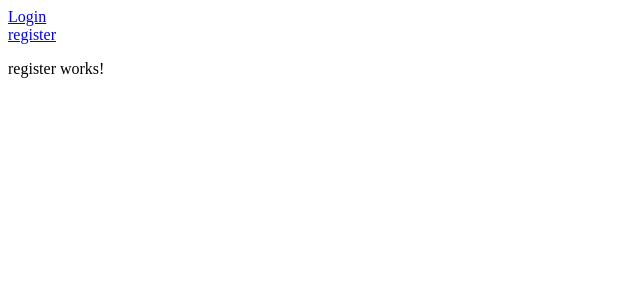
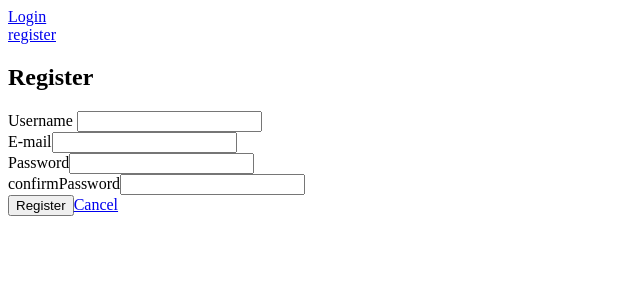
Before and after one commit to zerajicnemanja/BookingAppClient, an Angular app in the folder BookingAppClient/: page /register in a window 1280 px wide. Shown: the top 300 px of the page, without its empty margins (0-640 px from the left). Built offline with nearby package versions, Linux system fonts and the light colour scheme.

Commit message:
registration done, loging in partially done

```diff
--- a/BookingAppClient/src/app/app.module.ts
+++ b/BookingAppClient/src/app/app.module.ts
@@ -10,7 +10,8 @@ import { RegisterComponent } from './register/register.component';
 import { HomeComponent } from './home/home.component'
 import {routing} from 'app/app.routing'
 import { FormsModule }    from '@angular/forms';
-
+import {AuthGuard} from 'app/guard/auth.guard';
+import {RegisterService} from 'app/services/register.service';
 import {AuthenticationService} from 'app/services/authentication.service'
 
 
@@ -29,7 +30,7 @@ import {AuthenticationService} from 'app/services/authentication.service'
   FormsModule,
     routing
   ],
-  providers: [LocationService,  AuthenticationService],
+  providers: [LocationService,  AuthenticationService,AuthGuard,RegisterService],
   bootstrap: [AppComponent]
 })
 export class AppModule { }
--- a/BookingAppClient/src/app/app.routing.ts
+++ b/BookingAppClient/src/app/app.routing.ts
@@ -4,9 +4,10 @@ import { Routes, RouterModule } from '@angular/router';
 import { LoginComponent } from './login/login.component';
 import { RegisterComponent } from './register/register.component';
 import {HomeComponent} from './home/home.component';
+import {AuthGuard} from 'app/guard/auth.guard';
 
 const appRoutes: Routes = [
-    { path: '', component: HomeComponent},
+    { path: '', component: HomeComponent,canActivate:[AuthGuard]},
     { path: 'login', component: LoginComponent },
     { path: 'register', component: RegisterComponent },
 
--- /dev/null
+++ b/BookingAppClient/src/app/guard/auth.guard.ts
@@ -0,0 +1,18 @@
+import { Injectable } from '@angular/core';
+import { Router, CanActivate, ActivatedRouteSnapshot, RouterStateSnapshot } from '@angular/router';
+
+@Injectable()
+export class AuthGuard implements CanActivate {
+
+    constructor(private router: Router) { }
+
+    canActivate(route: ActivatedRouteSnapshot, state: RouterStateSnapshot) {
+        if (localStorage.getItem('currentUser')) {
+            // logged in so return true
+            return true;
+        }
+
+        this.router.navigate(['/login'], { queryParams: { returnUrl: state.url }});
+        return false;
+    }
+}
--- a/BookingAppClient/src/app/login/login.component.html
+++ b/BookingAppClient/src/app/login/login.component.html
@@ -1,19 +1,18 @@
-<div class="col-md-6 col-md-offset-3">
+
     <h2>Login</h2>
     <form name="form" (ngSubmit)="f.form.valid && login()" #f="ngForm" novalidate>
-        <div class="form-group" [ngClass]="{ 'has-error': f.submitted && !username.valid }">
+        <div [ngClass]="{ 'has-error': f.submitted && !username.valid }">
             <label for="username">Username</label>
-            <input type="text" class="form-control" name="username" [(ngModel)]="model.username" #username="ngModel" required />
-            <div *ngIf="f.submitted && !username.valid" class="help-block">Username is required</div>
+            <input type="text"  name="username" [(ngModel)]="model.username" #username="ngModel" required />
+            <div *ngIf="f.submitted && !username.valid">Username is required</div>
         </div>
-        <div class="form-group" [ngClass]="{ 'has-error': f.submitted && !password.valid }">
+        <div  [ngClass]="{ 'has-error': f.submitted && !password.valid }">
             <label for="password">Password</label>
-            <input type="password" class="form-control" name="password" [(ngModel)]="model.password" #password="ngModel" required />
-            <div *ngIf="f.submitted && !password.valid" class="help-block">Password is required</div>
+            <input type="password"  name="password" [(ngModel)]="model.password" #password="ngModel" required />
+            <div *ngIf="f.submitted && !password.valid"> Password is required</div>
         </div>
-        <div class="form-group">
-            <button [disabled]="loading" class="btn btn-primary">Login</button>
-            <a [routerLink]="['/register']" class="btn btn-link">Register</a>
+        <div >
+            <button type="submit">Login</button>
+            <a [routerLink]="['/register']" >Register</a>
         </div>
     </form>
-</div>
--- a/BookingAppClient/src/app/login/login.component.ts
+++ b/BookingAppClient/src/app/login/login.component.ts
@@ -1,5 +1,5 @@
 import { Component, OnInit } from '@angular/core';
-import {  ActivatedRoute } from '@angular/router';
+import {  ActivatedRoute,Router } from '@angular/router';
 import {AuthenticationService} from 'app/services/authentication.service'
 import { FormsModule } from '@angular/forms';
 
@@ -13,8 +13,7 @@ export class LoginComponent implements OnInit {
     model: any = {};
     returnUrl: string;
 
-    constructor(
-        private route: ActivatedRoute,
+    constructor(  private router :Router,
         private authenticationService: AuthenticationService) { }
 
     ngOnInit() {
@@ -24,10 +23,11 @@ export class LoginComponent implements OnInit {
     }
 
     login() {
-        var a;
-        this.authenticationService.login(this.model.username, this.model.password).subscribe((res:any) => {
-          a = res
-        });
+
+      if(this.authenticationService.login(this.model.username, this.model.password)){
+             this.router.navigate(['']);
+      }
+
 
     }
 }
--- a/BookingAppClient/src/app/register/register.component.html
+++ b/BookingAppClient/src/app/register/register.component.html
@@ -1,3 +1,31 @@
-<p>
-  register works!
-</p>
+ <h2>Register</h2>
+    <form name="form" (ngSubmit)="f.form.valid && registerUser()" #f="ngForm" novalidate>
+        <div  [ngClass]="{ 'has-error': f.submitted && !username.valid }">
+            <label for="username">Username
+            </label>
+            <input type="text" class="form-control" name="username" [(ngModel)]="model.username" #username="ngModel" required />
+            <div *ngIf="f.submitted && !username.valid">First Name is required</div>
+        </div>
+         <div  [ngClass]="{ 'has-error': f.submitted && !password.valid }">
+            <label for="email">E-mail</label>
+            <input type="email" class="form-control" name="email" [(ngModel)]="model.email" #email="ngModel" required />
+            <div *ngIf="f.submitted && !password.valid" >Password is required</div>
+        </div>
+
+         <div [ngClass]="{ 'has-error': f.submitted && !password.valid }">
+            <label for="password">Password</label>
+            <input type="password" class="form-control" name="password" [(ngModel)]="model.password" #password="ngModel" required />
+            <div *ngIf="f.submitted && !password.valid" >Password is required</div>
+        </div>
+
+        <div  [ngClass]="{ 'has-error': f.submitted && !username.valid }">
+            <label for="confirmPassword">confirmPassword</label>
+            <input type="text" class="form-control" name="confirmPassword" [(ngModel)]="model.confirmPassword" #username="ngModel" required />
+            <div *ngIf="f.submitted && !username.valid" >Username is required</div>
+        </div>
+
+        <div >
+            <button type="submit">Register</button>
+            <a [routerLink]="['/login']" >Cancel</a>
+        </div>
+    </form>
--- a/BookingAppClient/src/app/register/register.component.ts
+++ b/BookingAppClient/src/app/register/register.component.ts
@@ -1,4 +1,6 @@
 import { Component, OnInit } from '@angular/core';
+import {RegisterService} from 'app/services/register.service'
+import { FormsModule } from '@angular/forms';
 
 @Component({
   selector: 'app-register',
@@ -7,9 +9,16 @@ import { Component, OnInit } from '@angular/core';
 })
 export class RegisterComponent implements OnInit {
 
-  constructor() { }
+   model: any = {};
+
+    constructor(
+        private registerService: RegisterService ) { }
 
   ngOnInit() {
   }
 
+  registerUser(){
+    var regResult =this.registerService.registerUser(this.model);
+  }
+
 }
--- a/BookingAppClient/src/app/services/authentication.service.ts
+++ b/BookingAppClient/src/app/services/authentication.service.ts
@@ -5,21 +5,31 @@ import 'rxjs/add/operator/map'
 
 @Injectable()
 export class AuthenticationService {
-    constructor(private http: Http) { }
+
+    public loggedIn:boolean;
+    private response :Response;
+
+    constructor(private http: Http) {
+        this.loggedIn=false;
+    }
 
     login(username: string, password: string) {
         let headers = new Headers();
-       headers.append('Content-Type', 'application/x-www-form-urlencoded');
+        headers.append('Content-Type', 'application/x-www-form-urlencoded');
 
-
-        return this.http.post('http://localhost:54042/oauth/token', 'username='+ username+'&password='+ password+'&grant_type=password',{headers:headers})
+       this.http.post('http://localhost:54042/oauth/token', `username=${username}&password=${password}&grant_type=password`).subscribe(res => this.response = res);
+    }
+    /*this.http.post('http://localhost:54042/oauth/token', `username=${username}&password=${password}&grant_type=password`)
                     .map((response: Response) => {
                 let user = response.json();
                 if (user && user.token) {
+
                     localStorage.setItem('currentUser', JSON.stringify(user));
+                    this.loggedIn=true;
                 }
             });
-    }
+            return this.loggedIn;
+    } */
 
     logout() {
         localStorage.removeItem('currentUser');
--- /dev/null
+++ b/BookingAppClient/src/app/services/register.service.ts
@@ -0,0 +1,22 @@
+import { Injectable } from '@angular/core';
+import { Http, Headers, Response } from '@angular/http';
+import { Observable } from 'rxjs/Observable';
+import 'rxjs/add/operator/map'
+
+@Injectable()
+export class RegisterService {
+    constructor(private http: Http) { }
+
+    registerUser( model:any) {
+        let headers = new Headers();
+       headers.append('Content-Type', 'application/x-www-form-urlencoded');
+
+
+      this.http.post('http://localhost:54042/api/Account/Register',
+         `Username=${model.username}&Password=${model.password}&ConfirmPassword=${model.confirmPassword}&Email=${model.email}`,
+         {headers:headers}).subscribe(data => { alert('ok');}, error => {console.log(error.json());});
+
+    }
+
+
+}
```
Also changed, not shown: BookingAppClient/src/app/models/user.ts (added, +7 -0 lines), BookingAppClient/src/app/services/user.service.ts (added, +21 -0 lines).
